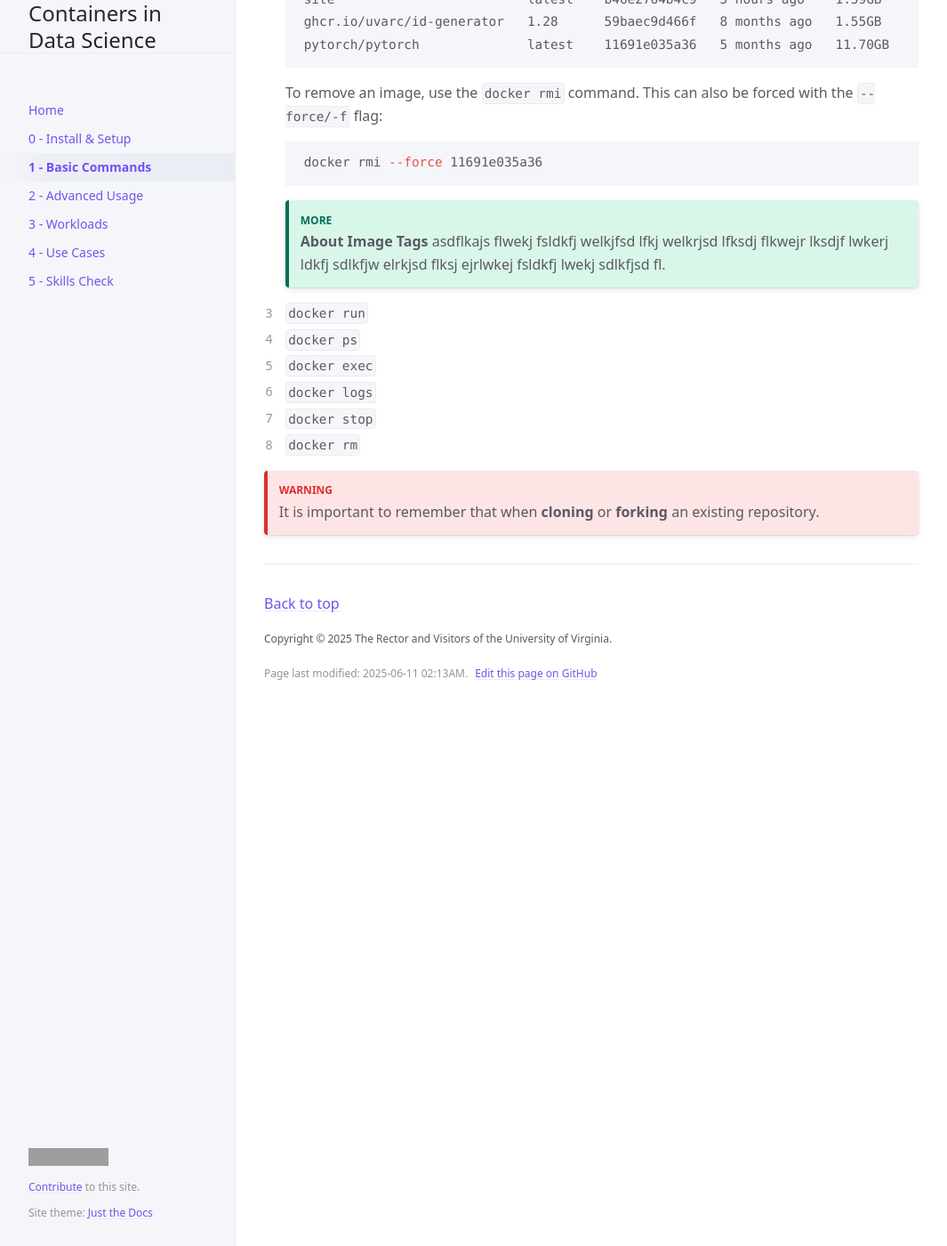
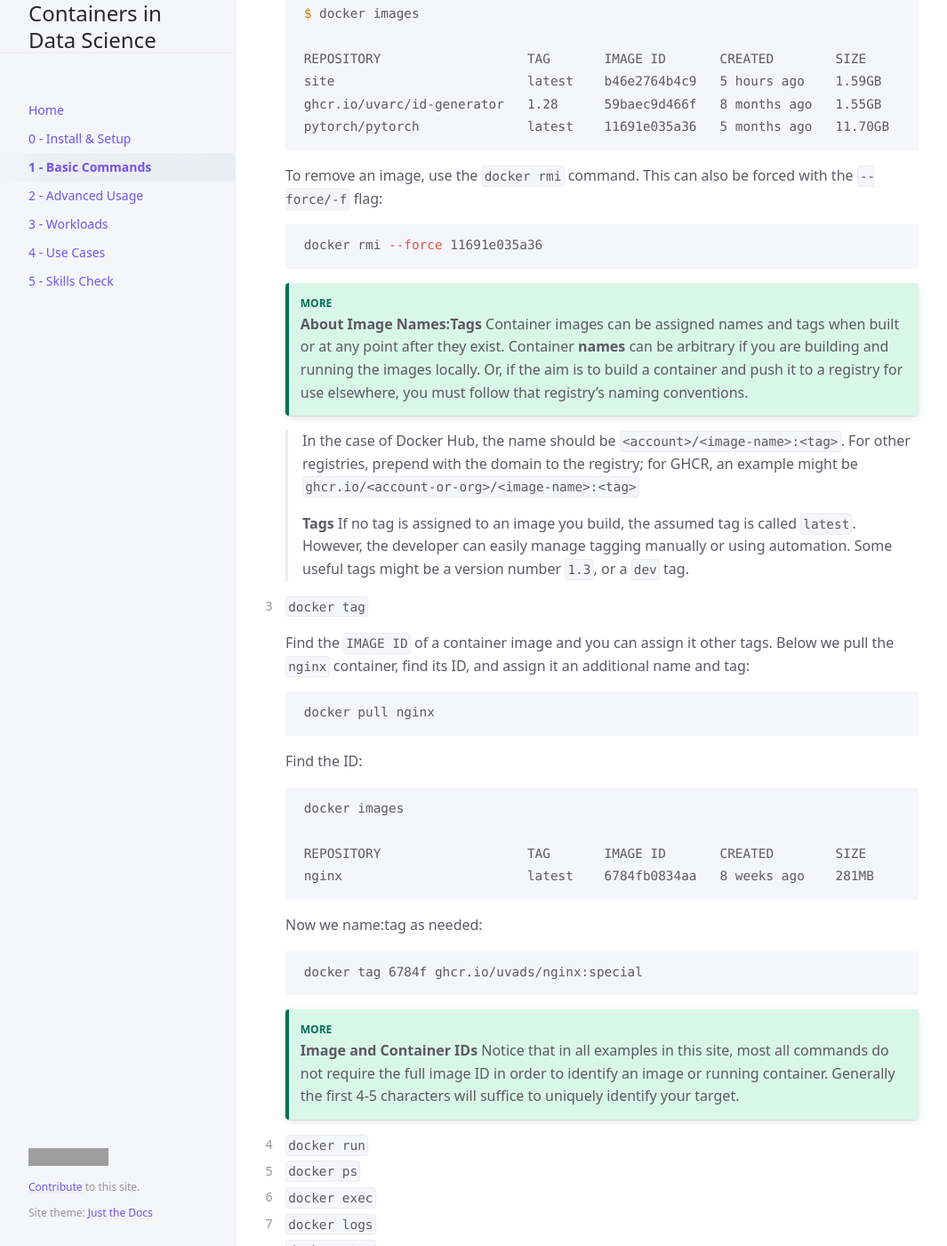
Before and after one commit to UVADS/container-basics, a Jekyll site: the page built from docs/basic-commands.md, in a window 1280 px wide and 1400 px high, scrolled down 738 px. Shown: the whole window at 89% size, without its empty margins (107-1172 px from the left). Built offline with Jekyll 4.4.1, drawn with Linux system fonts in a browser that asks for light colours; cached includes are drawn as plain includes; some of the changed text lies outside the part shown; grey boxes are pictures that could not be loaded.

Commit message:
Some basics

````diff
--- a/docs/basic-commands.md
+++ b/docs/basic-commands.md
@@ -17,6 +17,8 @@ last_modified_date: "2025-06-11 02:13AM"
 - TOC
 {:toc}
 </details>
+
+Below are some of the most common, foundational commands for working with containers. These assume you have Docker installed on your local workstation. However, Podman and other tools provide identical functionality.
 
 1. `docker pull`
 
@@ -51,16 +53,44 @@ last_modified_date: "2025-06-11 02:13AM"
     ```
 
     {: .success :}
-    **About Image Tags**
-    asdflkajs flwekj fsldkfj welkjfsd lfkj welkrjsd lfksdj flkwejr lksdjf lwkerj ldkfj sdlkfjw elrkjsd flksj ejrlwkej fsldkfj lwekj sdlkfjsd fl.
+    **About Image Names:Tags**
+    Container images can be assigned names and tags when built or at any point after they exist. Container **names** can be arbitrary if you are building and running the images locally. Or, if the aim is to build a container and push it to a registry for use elsewhere, you must follow that registry's naming conventions.
+    >
+    In the case of Docker Hub, the name should be `<account>/<image-name>:<tag>`. For other registries, prepend with the domain to the registry; for GHCR, an example might be `ghcr.io/<account-or-org>/<image-name>:<tag>`
+    >
+    **Tags** If no tag is assigned to an image you build, the assumed tag is called `latest`. However, the developer can easily manage tagging manually or using automation. Some useful tags might be a version number `1.3`, or a `dev` tag.
 
+3. `docker tag`
 
-3. `docker run`
-4. `docker ps`
-5. `docker exec`
-6. `docker logs`
-7. `docker stop`
-8. `docker rm`
+    Find the `IMAGE ID` of a container image and you can assign it other tags. Below we pull the `nginx` container, find its ID, and assign it an additional name and tag:
+
+    ```bash
+    docker pull nginx
+    ```
+
+    Find the ID:
+
+    ```bash
+    docker images
+
+    REPOSITORY                   TAG       IMAGE ID       CREATED        SIZE
+    nginx                        latest    6784fb0834aa   8 weeks ago    281MB
+    ```
+
+    Now we name:tag as needed:
+    ```bash
+    docker tag 6784f ghcr.io/uvads/nginx:special
+    ```
+
+    {: .success :}
+    **Image and Container IDs** Notice that in all examples in this site, most all commands do not require the full image ID in order to identify an image or running container. Generally the first 4-5 characters will suffice to uniquely identify your target.
+
+1. `docker run`
+2. `docker ps`
+3. `docker exec`
+4. `docker logs`
+5. `docker stop`
+6.  `docker rm`
 
 
 {: .warning :}
````
